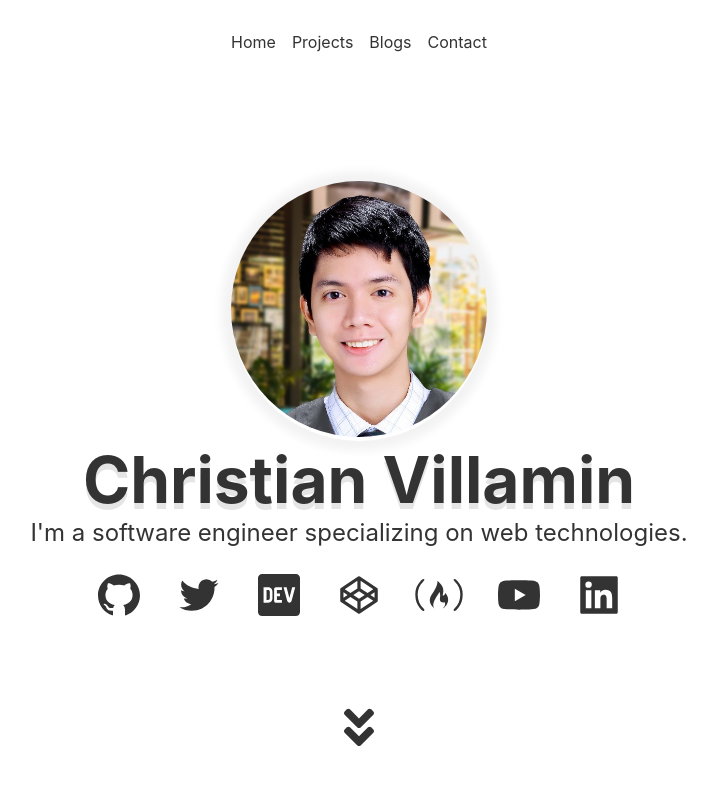
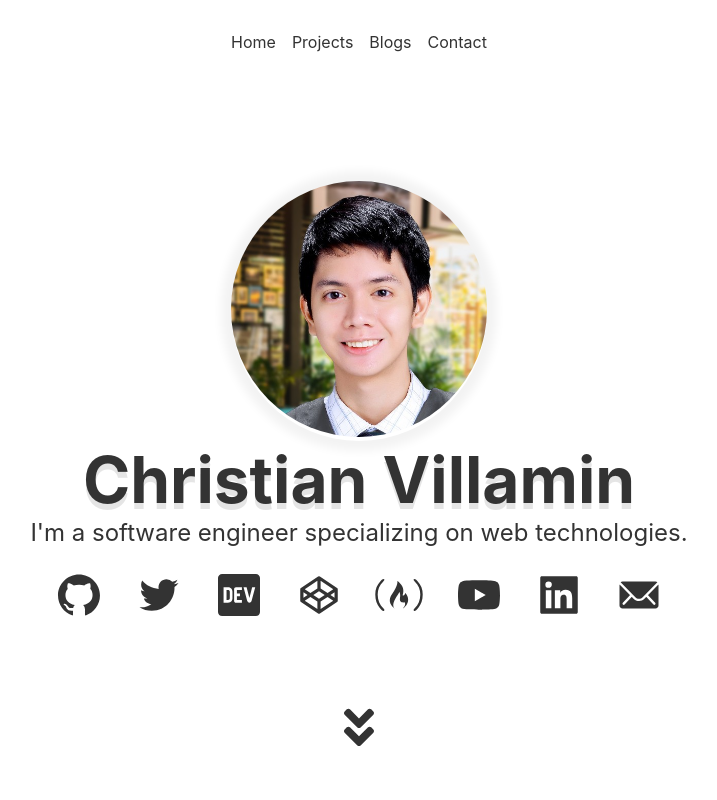
Before and after one commit to codekcv/personal-site-nextjs, a Next.js app: page / in a window 1280 px wide. Shown: the top 800 px of the page, without its empty margins (281-998 px from the left). Built offline with nearby package versions, Linux system fonts and the light colour scheme.

Commit message:
feat(hero) add mailto

```diff
--- a/pages-main/Home/Hero/Hero.util.tsx
+++ b/pages-main/Home/Hero/Hero.util.tsx
@@ -8,6 +8,7 @@ import {
   AiOutlineTwitter
 } from 'react-icons/ai'
 import { FaDev, FaFreeCodeCamp } from 'react-icons/fa'
+import { IoIosMail } from 'react-icons/io'
 import styled from 'styled-components'
 
 export const ImageContainer = styled.div`
@@ -54,6 +55,11 @@ export const contacts = [
     name: 'LinkedIn',
     icon: <AiFillLinkedin size={48} />,
     link: 'https://www.linkedin.com/in/codekcv/'
+  },
+  {
+    name: 'Email',
+    icon: <IoIosMail size={48} />,
+    link: 'mailto:ChristianVillamin31@gmail.com'
   }
 ].map((item) => (
   <Item
--- a/pages-main/Home/Home.util.ts
+++ b/pages-main/Home/Home.util.ts
@@ -1,3 +1,3 @@
 export const animDuration = 1
 export const animDelay = 350
-export const triggerOnce = false
+export const triggerOnce = true
```
